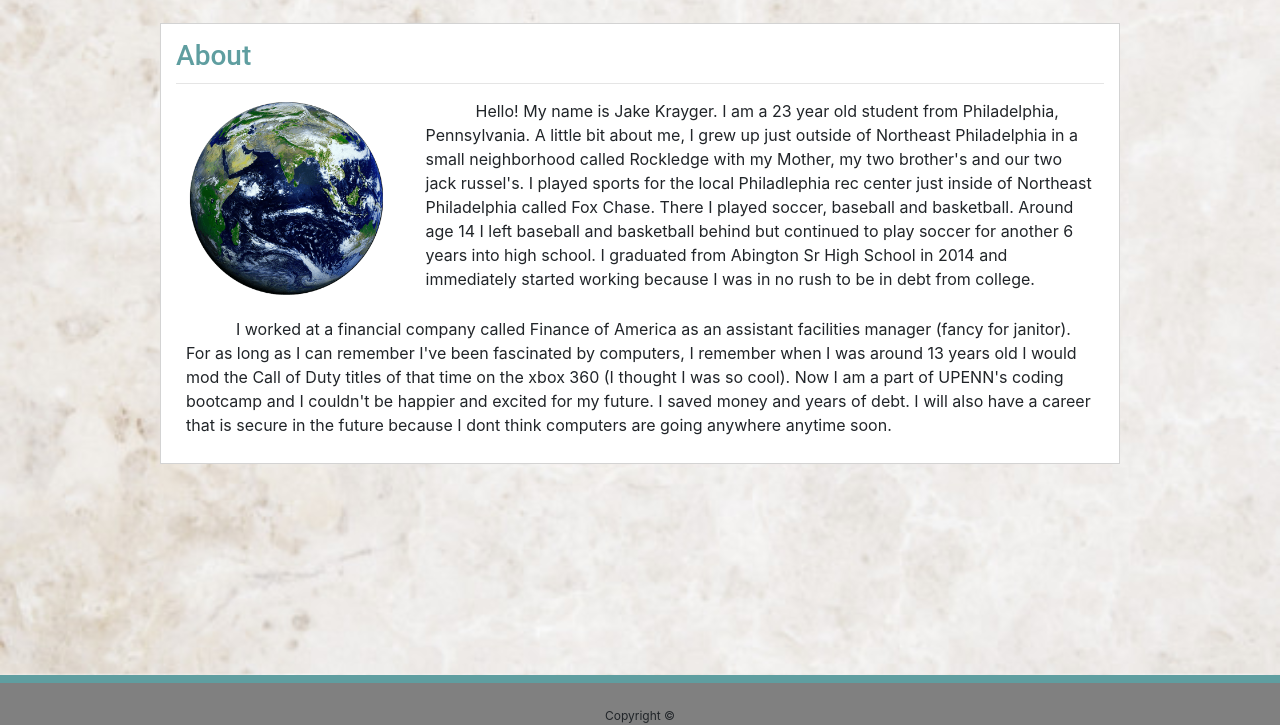
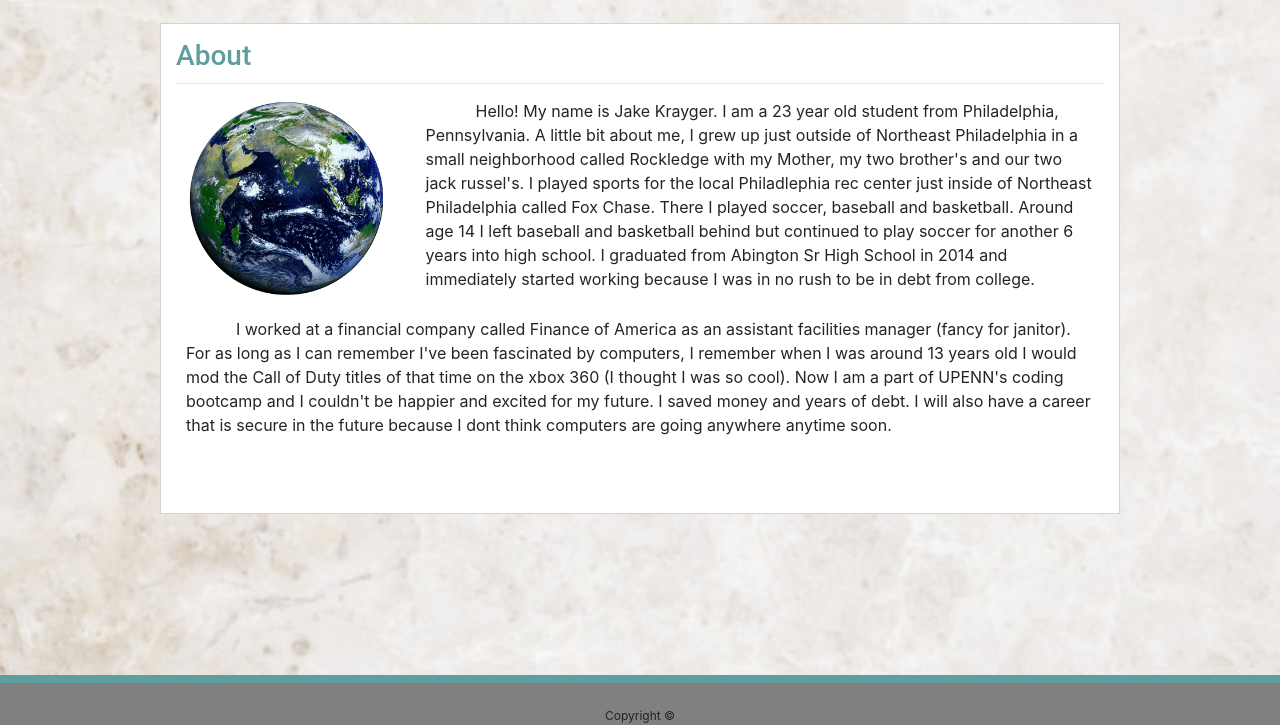
Before and after one commit to JKrayg/Bootstrap-Portfolio, a plain HTML site: page index.html in a window 1280 px wide. Shown: the part 75-800 px from the top of the page. Drawn offline with nearby package versions, Linux system fonts and the light colour scheme.

Commit message:
too much to explain

```diff
--- a/assets/css/style.css
+++ b/assets/css/style.css
@@ -137,3 +137,11 @@ form {
     font-family: "Roboto", sans-serif;
     font-size: 1em;
 }
+
+.footr {
+    height: 50px;
+}
+
+.footr1 {
+    height: 40px;
+}
--- a/index.html
+++ b/index.html
@@ -60,6 +60,11 @@
                         that is secure in the future because I dont think computers are going anywhere anytime soon.</p>
                     </div>
                 </div>
+                <div class="row">
+                    <div class="col-md-12 footr">
+
+                    </div>
+                </div>
         </div>
         <footer>
             <div class="row">
```
Also changed, not shown: contact.html (+5 -0 lines), portfolio.html (+5 -0 lines).
